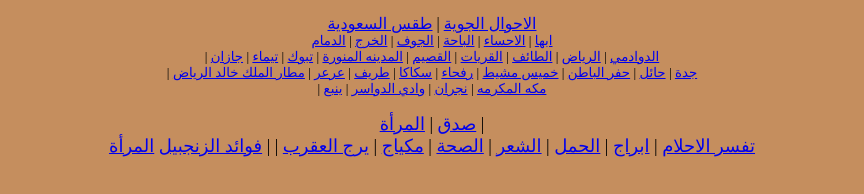
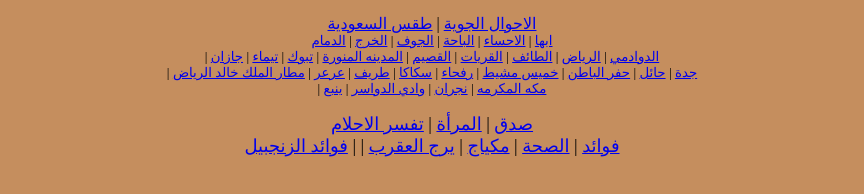
Before and after one commit to hz1sa/4saud, a plain HTML site: page index.html in a window 1280 px wide. Shown: the part 637-831 px from the top of the page, without its empty margins (208-1072 px from the left). After the commit the page ends 810 px from the top, so only its background shows below. Drawn offline with Linux system fonts and the light colour scheme.

Commit message:
Update index.html

```diff
--- a/index.html
+++ b/index.html
@@ -121,11 +121,11 @@ function preloadImages() {
 </small></center></p><p align="center"><font size="4">
 
 
- <a  href="http://www.sdeg.org">صدق</a>  | <a href="https://www.almrahonline.com/">المرأة</a>   |
+ <a  href="http://www.sdeg.org">صدق</a>  | <a href="https://www.almrahonline.com/">المرأة</a> | <a  href="https://www.thedreams.co">تفسر الاحلام</a>
 	<br>
-<a  href="https://www.thedreams.co">تفسر الاحلام</a> |
-<a href="https://www.almrahonline.com/t/%d8%a7%d9%84%d8%a3%d8%a8%d8%b1%d8%a7%d8%ac" title="">ابراج</a> | <a href="https://www.almrahonline.com/pregnancy-childbirth" title="">الحمل</a> | <a href="https://www.almrahonline.com/womens-beauty-elegance/skin-care" title="">الشعر</a> | <a href="https://www.almrahonline.com/women-medicine" title="">الصحة</a> | <a href="https://www.almrahonline.com/womens-beauty-elegance" title="">مكياج</a> | <a href="https://www.almrahonline.com/276" title="">يرج العقرب</a> |
- | <a href="https://www.almrahonline.com/1568">فوائد الزنجبيل</a> <a href="https://www.almrahonline.com">المرأة</a></p><br>
+
+<a href="https://www.almrahonline.com/t/benefits" title="">فوائد</a> | <a href="https://www.almrahonline.com/women-medicine" title="">الصحة</a> | <a href="https://www.almrahonline.com/womens-beauty-elegance" title="">مكياج</a> | <a href="https://www.almrahonline.com/276" title="">يرج العقرب</a> |
+ | <a href="https://www.almrahonline.com/1568">فوائد الزنجبيل</a> <br></p>
 </body>
 <script type="text/javascript">
 var gaJsHost = (("https:" == document.location.protocol) ? "https://ssl." : "http://www.");
```
